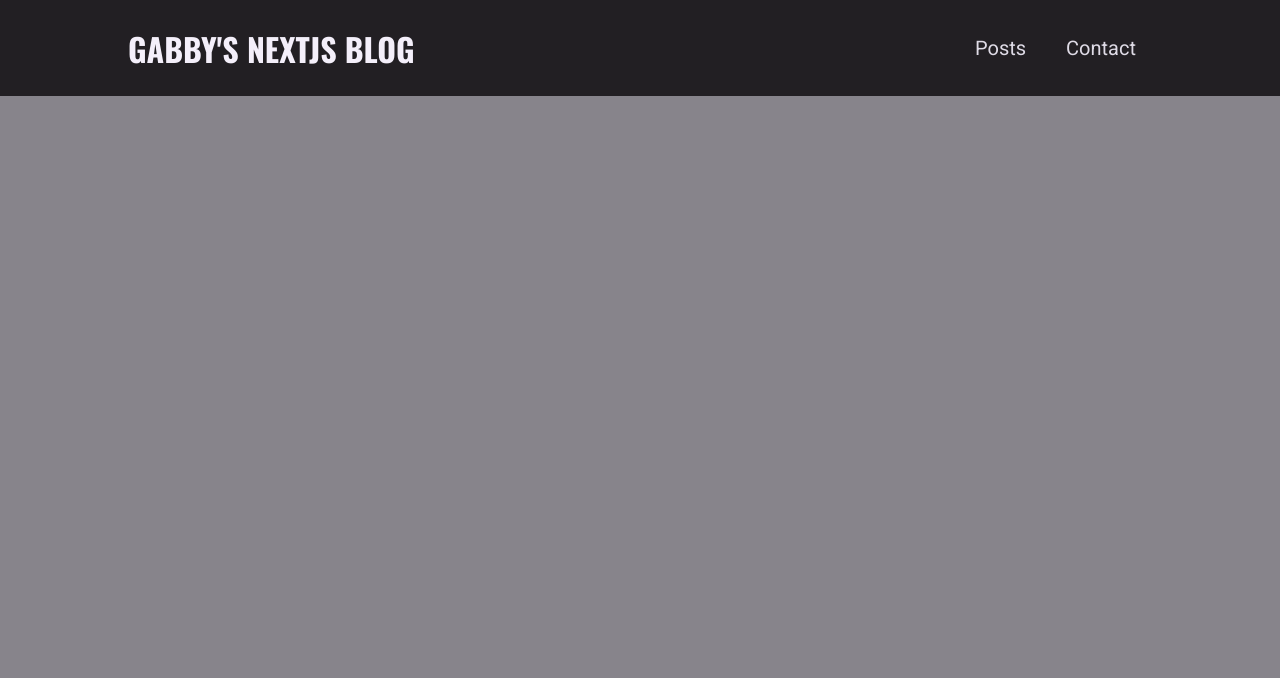
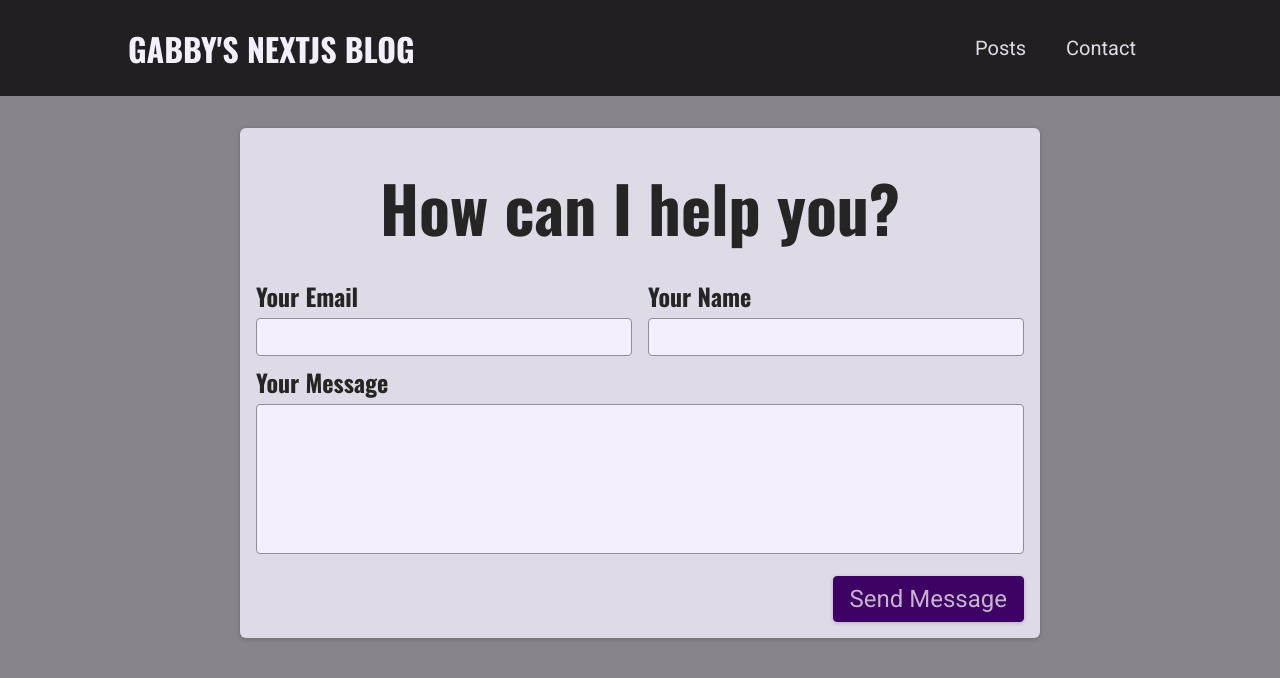
Before and after one commit to jtan-aps/NextJS-Lessons, a Next.js app: page /contact in a window 1280 px wide. Shown: the top 678 px of the page. Built offline with nearby package versions, Linux system fonts and the light colour scheme.

Commit message:
Completed Lesson 197

```diff
--- /dev/null
+++ b/components/contact/contact-form.js
@@ -0,0 +1,29 @@
+import classes from "./contact-form.module.css"
+
+function ContactForm() {
+    return <section className={classes.contact}>
+        <h1>How can I help you?</h1>
+        <form className={classes.form}>
+            <div className={classes.controls}>
+                <div className={classes.control}>
+                    <label htmlFor="email">Your Email</label>
+                    <input type="email" id="email" required />
+                </div>
+                <div className={classes.control}>
+                    <label htmlFor="name">Your Name</label>
+                    <input type="text" id="name" required />
+                </div>
+            </div>
+            <div className={classes.control}>
+                <label htmlFor="message">Your Message</label>
+                <textarea id="message" rows="5"></textarea>
+            </div>
+
+            <div className={classes.actions}>
+                <button>Send Message</button>
+            </div>
+        </form>
+    </section>
+}
+
+export default ContactForm;
--- /dev/null
+++ b/components/contact/contact-form.module.css
@@ -0,0 +1,82 @@
+.contact {
+    margin: var(--size-8) auto;
+    border-radius: 6px;
+    background-color: var(--color-grey-100);
+    width: 90%;
+    max-width: 50rem;
+    padding: var(--size-4);
+    box-shadow: 0 1px 4px rgba(0, 0, 0, 0.2);
+    font-size: var(--size-6);
+  }
+
+
+  .contact h1 {
+    font-size: var(--size-8);
+    margin: var(--size-4) 0;
+    text-align: left;
+  }
+
+
+  .form label {
+    display: block;
+    font-family: 'Oswald', sans-serif;
+    font-weight: bold;
+    margin: var(--size-2) 0 var(--size-1) 0;
+  }
+
+
+  .form input,
+  .form textarea {
+    font: inherit;
+    padding: var(--size-1);
+    border-radius: 4px;
+    width: 100%;
+    border: 1px solid var(--color-grey-400);
+    background-color: var(--color-grey-50);
+    resize: none;
+  }
+
+
+  .controls {
+    display: flex;
+    column-gap: 1rem;
+    flex-wrap: wrap;
+  }
+
+
+  .control {
+    flex: 1;
+    min-width: 10rem;
+  }
+
+
+  .actions {
+    margin-top: var(--size-4);
+    text-align: right;
+  }
+
+
+  .form button {
+    font: inherit;
+    cursor: pointer;
+    background-color: var(--color-primary-700);
+    border: 1px solid var(--color-primary-700);
+    padding: var(--size-2) var(--size-4);
+    border-radius: 4px;
+    color: var(--color-primary-50);
+    box-shadow: 0 1px 4px rgba(0, 0, 0, 0.2);
+  }
+
+
+  .form button:hover {
+    background-color: var(--color-primary-500);
+    border-color: var(--color-primary-500);
+  }
+
+
+  @media (min-width: 768px) {
+    .contact h1 {
+      font-size: var(--size-16);
+      text-align: center;
+    }
+  }
--- a/pages/contact.js
+++ b/pages/contact.js
@@ -1,5 +1,7 @@
+import ContactForm from "../components/contact/contact-form";
+
 function ContactPage() {
-
+    return <ContactForm />
 }
 
 export default ContactPage;
```
